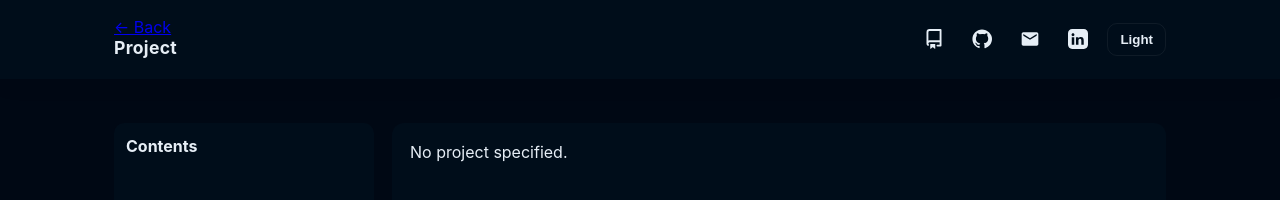
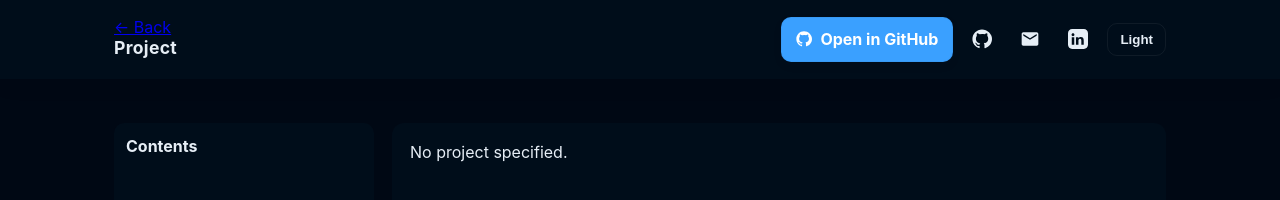
Before and after one commit to ahmadhrashid/mySite, a plain HTML site: page project.html in a window 1280 px wide. Drawn offline with nearby package versions, Linux system fonts and the light colour scheme.

Commit message:
added 'Open in GitHub' button on project pages

```diff
--- a/project.html
+++ b/project.html
@@ -19,16 +19,17 @@
                 <p id="project-sub" class="tagline"></p>
             </div>
             <div class="header-actions">
-                <a class="icon-link" id="repo-link" href="#" target="_blank" rel="noopener" aria-label="Repository">
-                    <!-- repo icon (code) -->
-                    <svg aria-hidden="true" height="16" viewBox="0 0 16 16" version="1.1" width="16"
-                        data-view-component="true" class="octicon octicon-repo UnderlineNav-octicon"
-                        fill="currentColor">
+                <a id="repo-link" class="btn open-github-btn" href="#" target="_blank" rel="noopener"
+                    aria-label="Open project on GitHub">
+                    <!-- small inline svg icon (uses currentColor) -->
+                    <svg aria-hidden="true" width="16" height="16" viewBox="0 0 24 24" fill="currentColor">
                         <path
-                            d="M2 2.5A2.5 2.5 0 0 1 4.5 0h8.75a.75.75 0 0 1 .75.75v12.5a.75.75 0 0 1-.75.75h-2.5a.75.75 0 0 1 0-1.5h1.75v-2h-8a1 1 0 0 0-.714 1.7.75.75 0 1 1-1.072 1.05A2.495 2.495 0 0 1 2 11.5Zm10.5-1h-8a1 1 0 0 0-1 1v6.708A2.486 2.486 0 0 1 4.5 9h8ZM5 12.25a.25.25 0 0 1 .25-.25h3.5a.25.25 0 0 1 .25.25v3.25a.25.25 0 0 1-.4.2l-1.45-1.087a.249.249 0 0 0-.3 0L5.4 15.7a.25.25 0 0 1-.4-.2Z">
+                            d="M12 .5C5.65.5.5 5.65.5 12c0 5.09 3.29 9.4 7.86 10.94.58.11.79-.25.79-.56 0-.28-.01-1.02-.02-2-3.2.7-3.88-1.54-3.88-1.54-.53-1.35-1.3-1.71-1.3-1.71-1.06-.72.08-.71.08-.71 1.18.08 1.8 1.21 1.8 1.21 1.04 1.78 2.72 1.27 3.38.97.1-.75.41-1.27.74-1.56-2.56-.29-5.26-1.28-5.26-5.7 0-1.26.45-2.29 1.19-3.1-.12-.29-.52-1.46.11-3.05 0 0 .97-.31 3.18 1.18a11 11 0 0 1 2.9-.39c.99.01 1.99.13 2.92.39 2.2-1.5 3.17-1.18 3.17-1.18.64 1.59.24 2.76.12 3.05.74.81 1.18 1.84 1.18 3.1 0 4.43-2.71 5.41-5.29 5.69.42.36.8 1.08.8 2.18 0 1.58-.01 2.85-.01 3.24 0 .31.21.68.8.56C20.71 21.4 24 17.09 24 12 24 5.65 18.35.5 12 .5z">
                         </path>
                     </svg>
+                    <span>Open in GitHub</span>
                 </a>
+
 
                 <a class="icon-link" href="https://github.com/your-github" target="_blank" rel="noopener"
                     aria-label="GitHub">
--- a/scripts/projects.js
+++ b/scripts/projects.js
@@ -3,7 +3,7 @@ window.PROJECTS = [
         id: "go-redis",
         title: "Redis Clone in Go",
         short: "A Redis-like server in Go; implemented BLPOP, PUBLISH and basic replication.",
-        tech: ["Go", "Networking"],
+        tech: ["Go", "Networking", "RESP"],
         impact: "Implemented BLPOP and PUBLISH; passed the provided unit tests for Stage NA2 and integrated replication ACKs.",
         repo: "https://github.com/your-github/go-redis",
         mdPath: "projects/redis.md",
@@ -13,7 +13,7 @@ window.PROJECTS = [
         id: "web-server",
         title: "Multithreaded Web Server",
         short: "A minimal HTTP web server designed to serve static files concurrently using a configurable thread pool.",
-        tech: ["C", "Concurrency"],
+        tech: ["C", "Concurrency", "HTTP"],
         impact: "Built a multithreaded server with worker pools and request parsing; used as a learning project for concurrency.",
         repo: "https://github.com/your-github/web-server",
         mdPath: "projects/webserver.md",
@@ -23,7 +23,7 @@ window.PROJECTS = [
         id: "mysh",
         title: "mysh — POSIX-style Unix shell",
         short: "A POSIX-style shell in C supporting pipelines, job control and an integrated TCP chat server.",
-        tech: ["C", "POSIX"],
+        tech: ["C", "CLI", "POSIX"],
         impact: "Built a shell with job control, environment expansion, pipelines and an integrated TCP chat server — used for systems programming practice.",
         repo: "https://github.com/your-github/mysh",
         mdPath: "projects/mysh.md",
```
